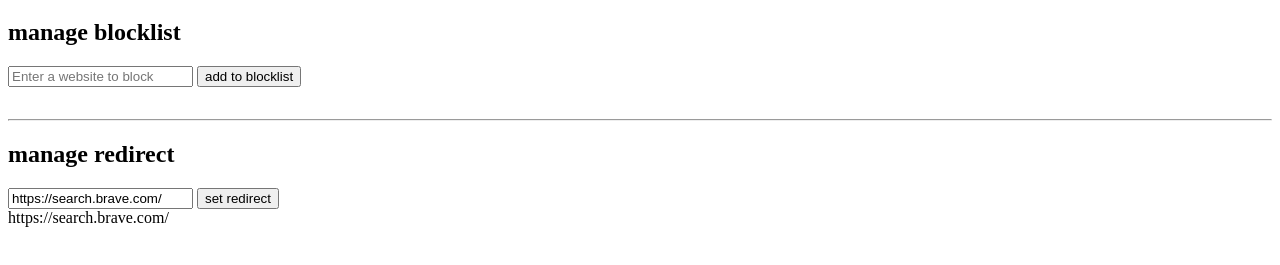
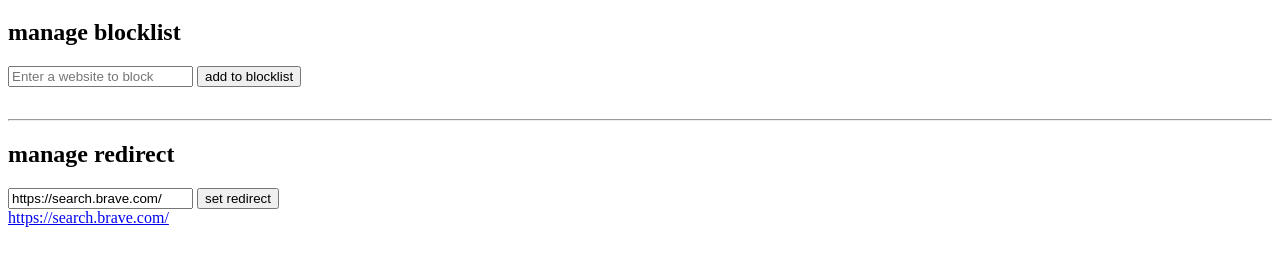
Before and after one commit to radioxeth/blocklist-extension, a browser extension: page blocklist/src/options/index.html in a window 1280 px wide. Shown: the part 61-326 px from the top of the page. Drawn offline with Linux system fonts and the light colour scheme.

Commit message:
fix typeo and redirect url

```diff
--- a/blocklist/src/options/options.js
+++ b/blocklist/src/options/options.js
@@ -24,8 +24,14 @@ blockButton.addEventListener("click", () => {
 function updateRedirectUrl() {
     chrome.storage.sync.get(["redirectUrl"], (result) => {
         const redirectUrl = result.redirectUrl ?? "https://search.brave.com/"
+
+        const a = document.createElement('a')
+        a.href = redirectUrl
+        a.innerHTML = redirectUrl
+        redirectDisplay.innerHTML = ""
+        redirectDisplay.appendChild(a)
+
         redirectInput.value = redirectUrl
-        redirectDisplay.innerHTML = redirectUrl
     })
 }
 
```
Also changed, not shown: blocklist/src/blocked/index.html (+1 -1 lines), blocklist/manifest.json, 1 other file.
